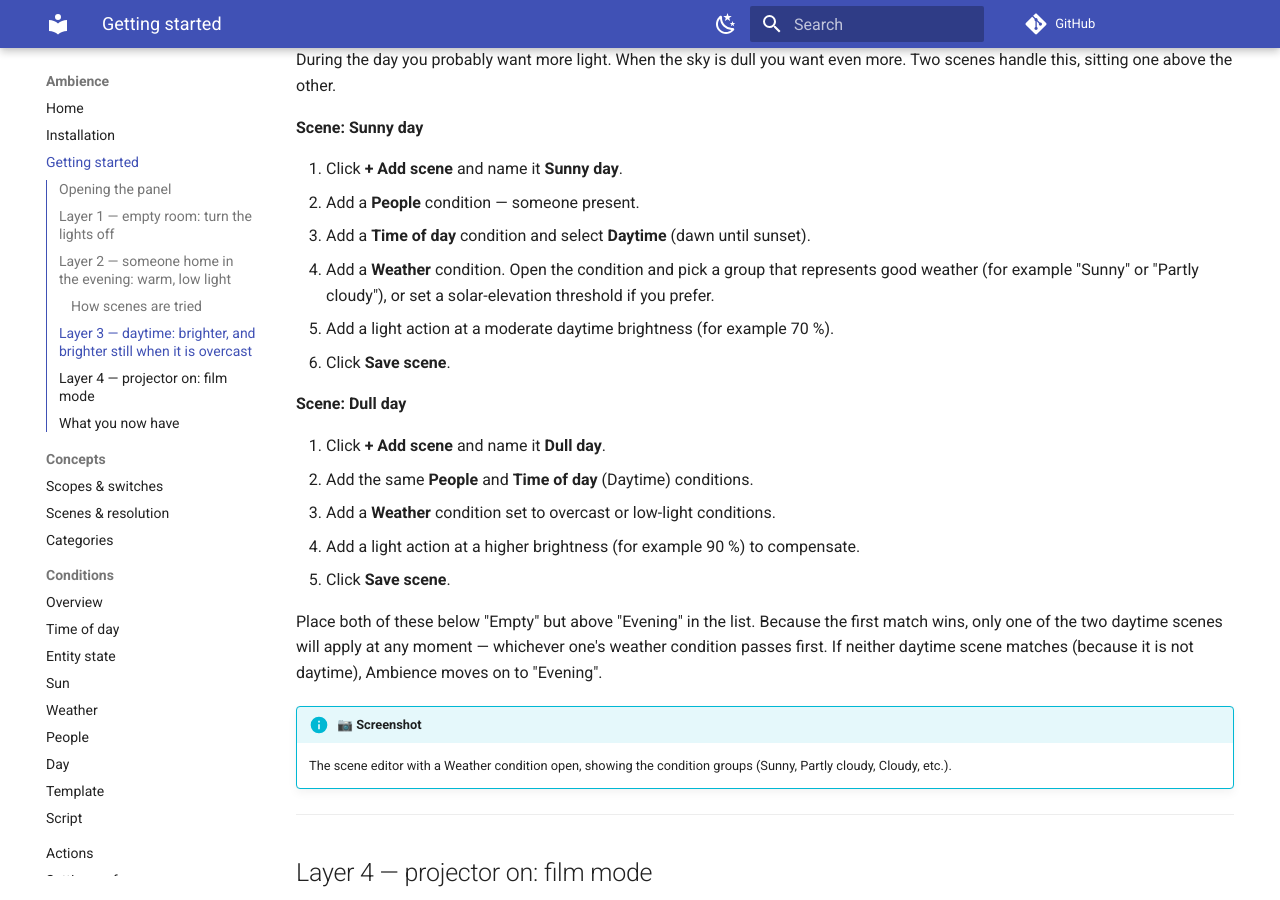
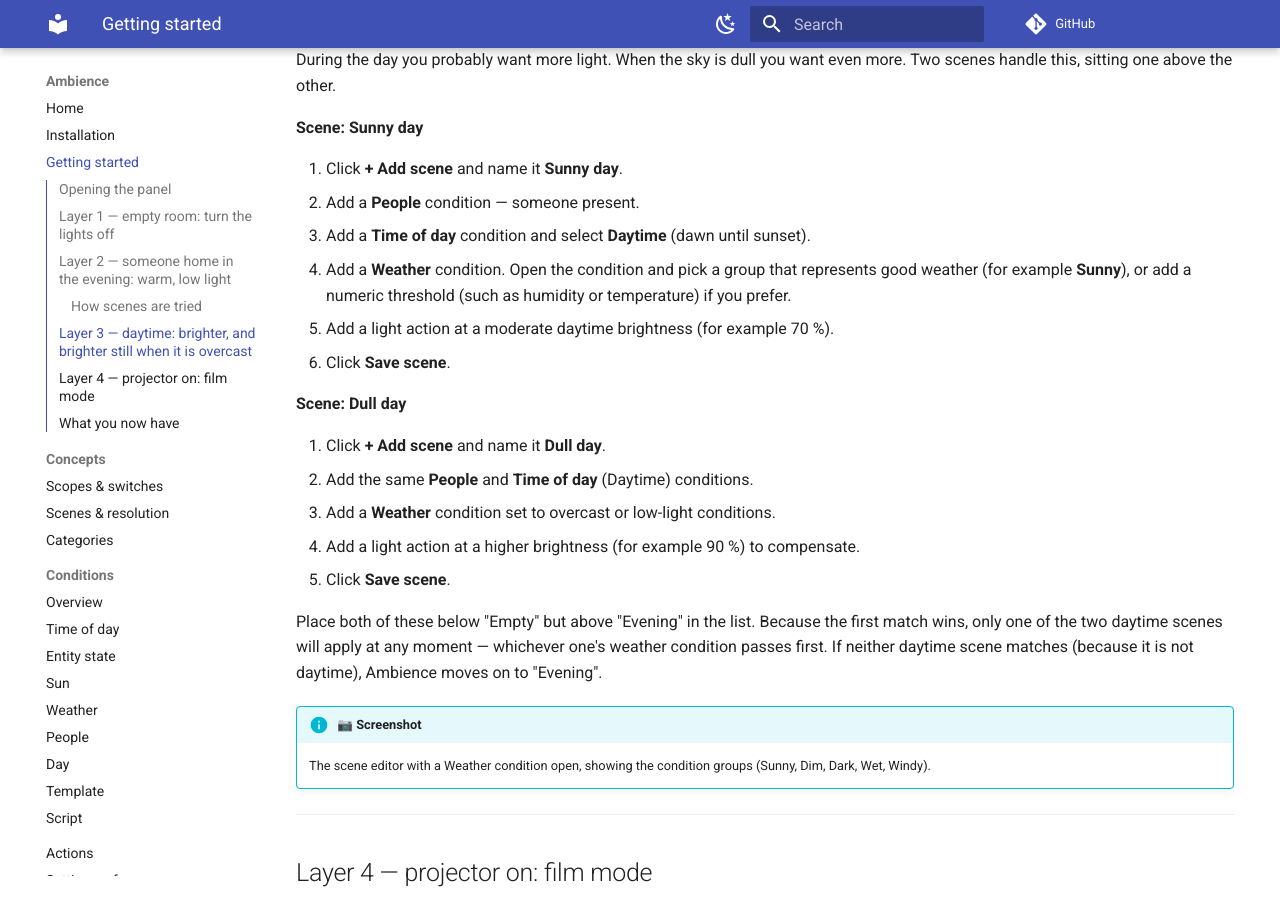
Before and after one commit to clintongormley/ambience, an MkDocs documentation site: the page built from docs/getting-started.md, in a window 1280 px wide and 900 px high, scrolled down 2026 px. Built offline with MkDocs 1.6.1 and Material for MkDocs 9.7.7, drawn with Linux system fonts in a browser that asks for light colours; comment, search, counter and statistics services are not loaded.

Commit message:
docs(site): fix weather groups, people mode order, run-actions location, wording (final review)

```diff
--- a/docs/getting-started.md
+++ b/docs/getting-started.md
@@ -68,7 +68,7 @@ During the day you probably want more light. When the sky is dull you want even
 1. Click **+ Add scene** and name it **Sunny day**.
 2. Add a **People** condition — someone present.
 3. Add a **Time of day** condition and select **Daytime** (dawn until sunset).
-4. Add a **Weather** condition. Open the condition and pick a group that represents good weather (for example "Sunny" or "Partly cloudy"), or set a solar-elevation threshold if you prefer.
+4. Add a **Weather** condition. Open the condition and pick a group that represents good weather (for example **Sunny**), or add a numeric threshold (such as humidity or temperature) if you prefer.
 5. Add a light action at a moderate daytime brightness (for example 70 %).
 6. Click **Save scene**.
 
@@ -83,7 +83,7 @@ During the day you probably want more light. When the sky is dull you want even
 Place both of these below "Empty" but above "Evening" in the list. Because the first match wins, only one of the two daytime scenes will apply at any moment — whichever one's weather condition passes first. If neither daytime scene matches (because it is not daytime), Ambience moves on to "Evening".
 
 !!! info "📷 Screenshot"
-    The scene editor with a Weather condition open, showing the condition groups (Sunny, Partly cloudy, Cloudy, etc.).
+    The scene editor with a Weather condition open, showing the condition groups (Sunny, Dim, Dark, Wet, Windy).
 
 ---
 
```
Also changed, not shown: docs/actions.md (+1 -1 lines), docs/concepts/scopes-and-switches.md (+1 -1 lines), docs/conditions/entity-state.md (+1 -1 lines), docs/conditions/people.md (+1 -1 lines).
